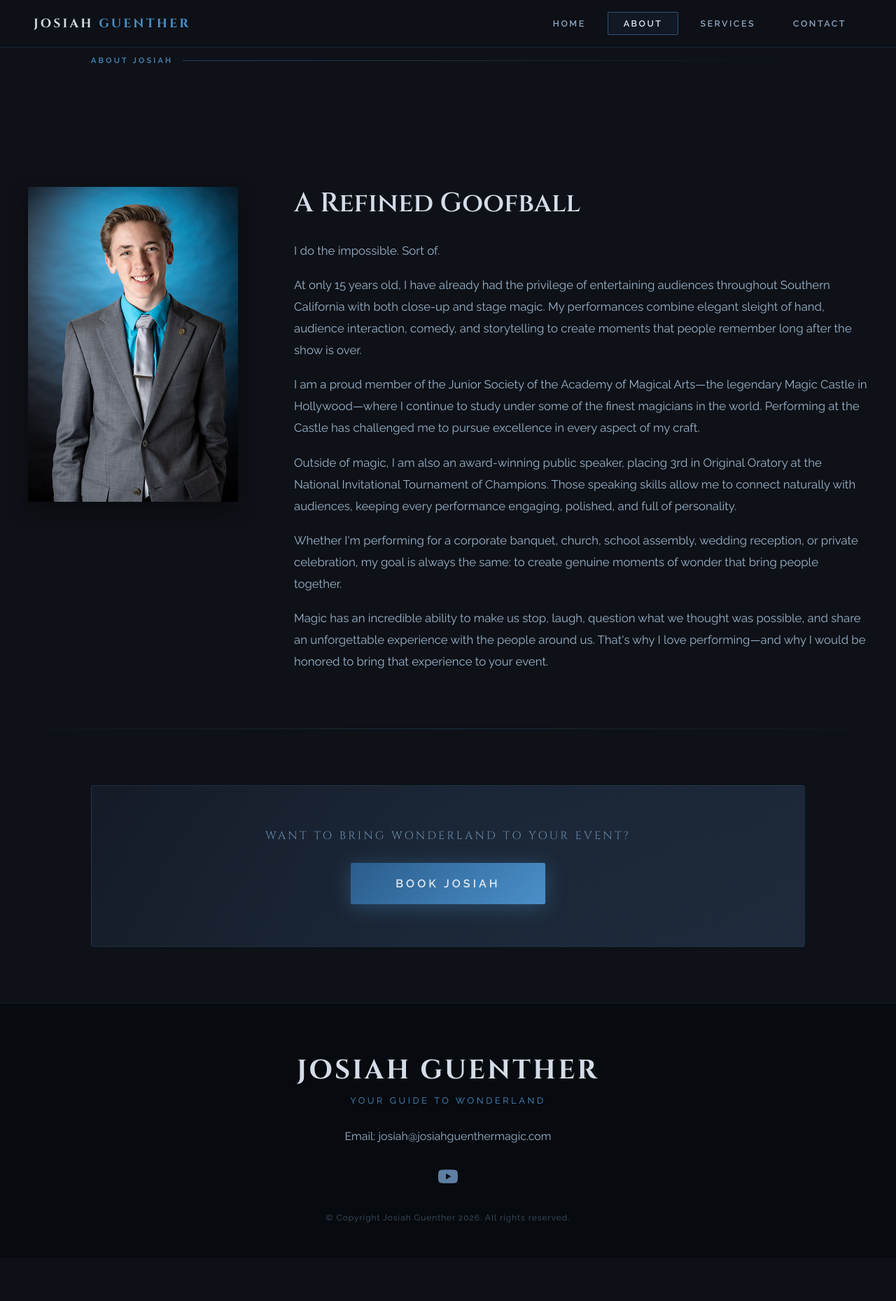
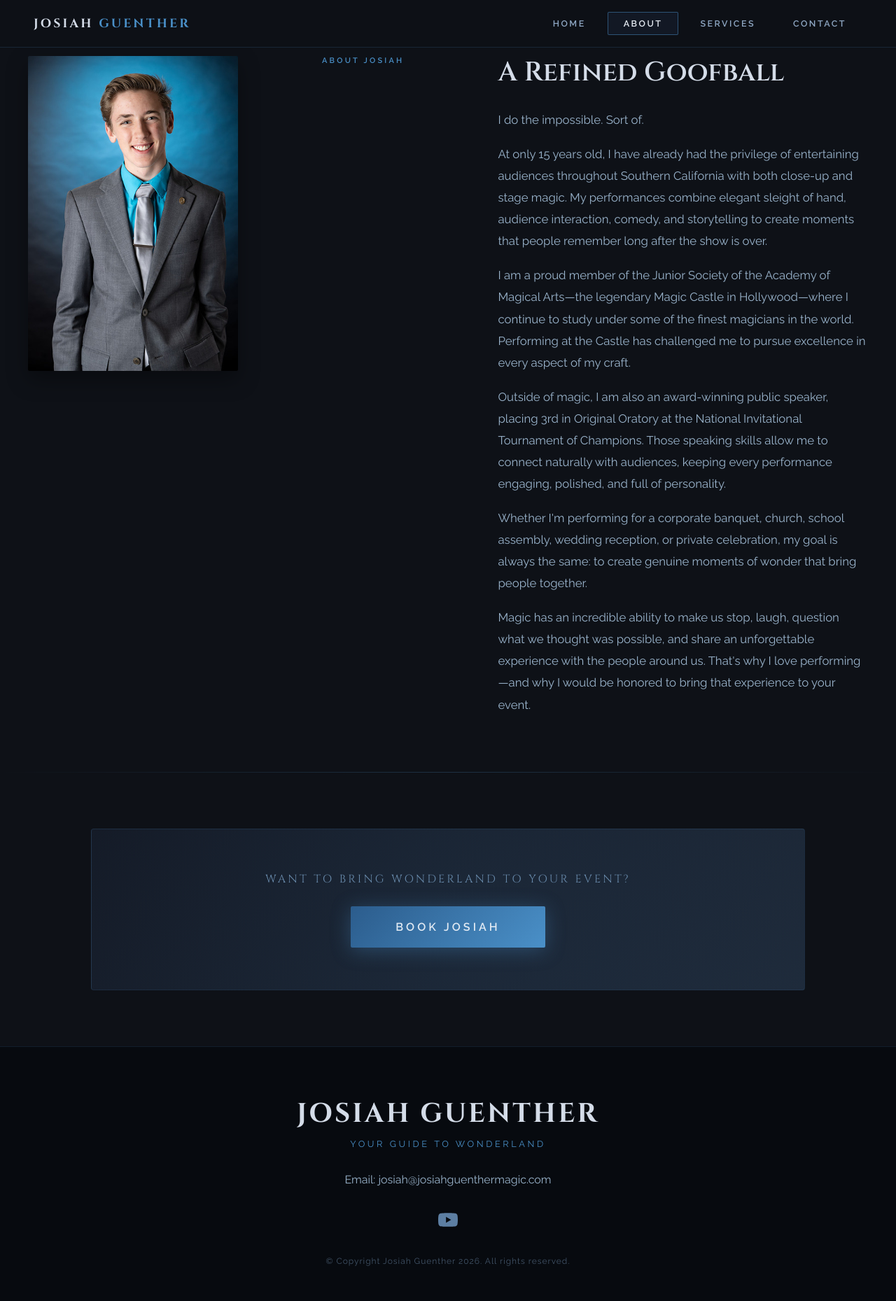
Before and after one commit to josiahguenther/magicwebsite, a Flask app: page /about in a window 1280 px wide. Shown: the whole page at 70% size. Before the commit the page ends 1747 px from the top, so only its background shows below. Run offline with Flask 3, Linux system fonts and the light colour scheme.

Commit message:
Update about.html

```diff
--- a/templates/about.html
+++ b/templates/about.html
@@ -11,12 +11,6 @@ Learn more about Josiah Guenther, a professional magician based in Southern Cali
 
 {% block content %}
 
-<!-- ══ PAGE HEADER ══════════════════════════════════════════════ -->
-<section class="page-header">
-    <div class="container">
-        <div class="section-label"><span>About Josiah</span></div>
-    </div>
-</section>
 
 <!-- ══ ABOUT CONTENT ════════════════════════════════════════════ -->
 <section class="bio-section">
@@ -27,6 +21,10 @@ Learn more about Josiah Guenther, a professional magician based in Southern Cali
                 <img
                     src="{{ url_for('static', filename='images/about-photo1.jpg') }}"
                     alt="Professional portrait of Josiah Guenther">
+            </div>
+
+            <div class="container">
+                <div class="section-label"><span>About Josiah</span></div>
             </div>
 
             <div class="bio-content">
```
